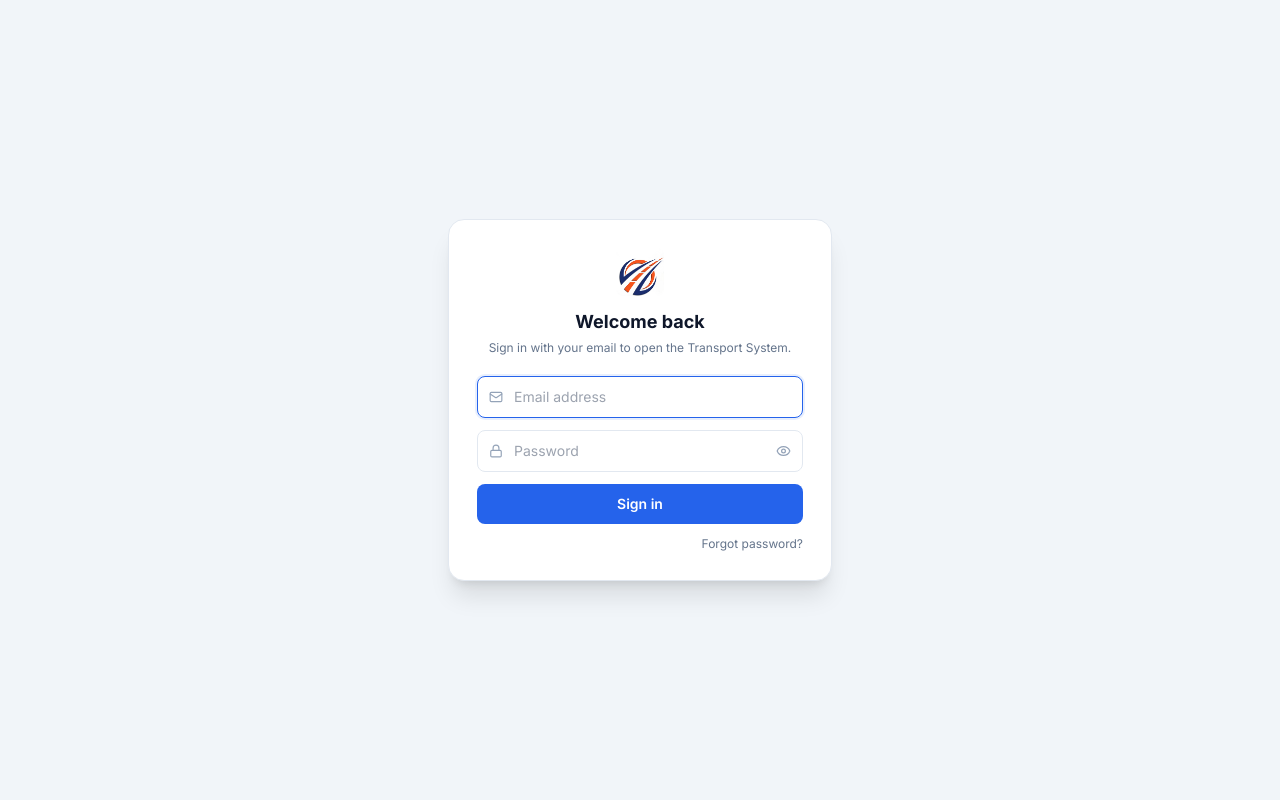
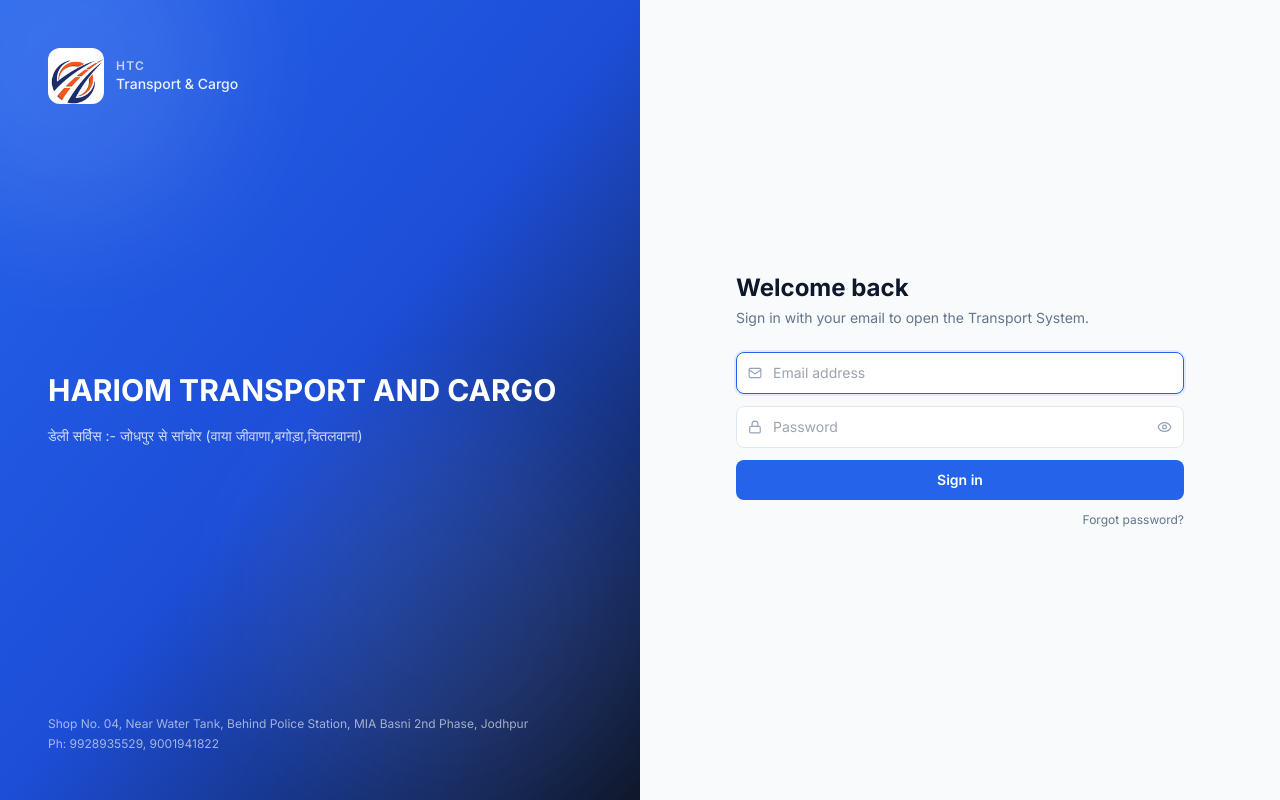
Before and after one commit to Sukhdev-jangid/transport-online, a React (Vite) app: page / in a window 1280 px wide. Built offline with nearby package versions, Linux system fonts and the light colour scheme; no server answers; the database is empty.

Commit message:
feat: redesign login page with a two-pane split layout and brand panel

```diff
--- a/src/pages/Login.jsx
+++ b/src/pages/Login.jsx
@@ -58,20 +58,13 @@ export default function Login({ onUnlock }) {
 
   return (
     <Shell>
-      <div className="text-center mb-5">
-        {COMPANY.logoDataUrl ? (
-          <img src={COMPANY.logoDataUrl} alt={COMPANY.short} className="mx-auto w-12 h-12 rounded-lg object-contain mb-3" />
-        ) : (
-          <div className="mx-auto w-12 h-12 rounded-lg bg-primary-600 flex items-center justify-center text-white font-black text-sm mb-3">
-            {COMPANY.short}
-          </div>
-        )}
-        <h1 className="text-lg font-bold text-slate-900">{title}</h1>
-        <p className="text-xs text-slate-500 mt-1">{subtitle}</p>
+      <div className="mb-6">
+        <h1 className="text-2xl font-bold text-slate-900">{title}</h1>
+        <p className="text-sm text-slate-500 mt-1">{subtitle}</p>
       </div>
 
       {notice && (
-        <div className="mb-3 flex items-start gap-1.5 rounded-lg bg-green-50 border border-green-200 px-3 py-2 text-xs text-green-700">
+        <div className="mb-4 flex items-start gap-1.5 rounded-lg bg-green-50 border border-green-200 px-3 py-2 text-xs text-green-700">
           <ShieldCheck size={14} className="shrink-0 mt-0.5" />
           <span>{notice}</span>
         </div>
@@ -115,11 +108,62 @@ export default function Login({ onUnlock }) {
   )
 }
 
+// Two-pane shell: left = brand panel, right = the form. Stacks on small screens.
 function Shell({ children }) {
   return (
-    <div className="flex items-center justify-center h-screen bg-slate-100 font-sans">
-      <div className="w-full max-w-sm rounded-2xl border border-slate-200 bg-white p-7 shadow-xl">
-        {children}
+    <div className="flex h-screen font-sans bg-white">
+      {/* LEFT — branding (hidden on small screens) */}
+      <div className="hidden md:flex md:w-1/2 relative overflow-hidden bg-gradient-to-br from-primary-600 via-primary-700 to-slate-900 text-white">
+        {/* soft decorative blobs */}
+        <div className="absolute -top-24 -left-24 w-80 h-80 rounded-full bg-white/10 blur-3xl" />
+        <div className="absolute bottom-0 right-0 w-96 h-96 rounded-full bg-white/5 blur-3xl" />
+
+        <div className="relative z-10 flex flex-col justify-between p-12 w-full">
+          <div className="flex items-center gap-3">
+            {COMPANY.logoDataUrl ? (
+              <img src={COMPANY.logoDataUrl} alt={COMPANY.short} className="w-14 h-14 rounded-xl object-contain" />
+            ) : (
+              <div className="w-14 h-14 rounded-xl bg-white/90 text-primary-700 flex items-center justify-center font-black">
+                {COMPANY.short}
+              </div>
+            )}
+            <div>
+              <div className="text-xs font-semibold uppercase tracking-widest text-white/70">{COMPANY.short}</div>
+              <div className="text-sm font-medium text-white/90">{COMPANY.shortLabel}</div>
+            </div>
+          </div>
+
+          <div>
+            <h2 className="text-3xl font-black leading-tight">{COMPANY.name}</h2>
+            {COMPANY.tagline && (
+              <p className="mt-4 text-sm text-white/80 leading-relaxed max-w-md">{COMPANY.tagline}</p>
+            )}
+          </div>
+
+          <div className="text-xs text-white/60 space-y-1">
+            {COMPANY.address && <p>{COMPANY.address}</p>}
+            {Array.isArray(COMPANY.phones) && COMPANY.phones.length > 0 && (
+              <p>Ph: {COMPANY.phones.join(', ')}</p>
+            )}
+          </div>
+        </div>
+      </div>
+
+      {/* RIGHT — form */}
+      <div className="flex w-full md:w-1/2 items-center justify-center p-6 sm:p-12 bg-slate-50">
+        {/* small-screen logo (brand panel is hidden) */}
+        <div className="w-full max-w-md">
+          <div className="md:hidden flex justify-center mb-6">
+            {COMPANY.logoDataUrl ? (
+              <img src={COMPANY.logoDataUrl} alt={COMPANY.short} className="w-14 h-14 rounded-xl object-contain" />
+            ) : (
+              <div className="w-14 h-14 rounded-xl bg-primary-600 text-white flex items-center justify-center font-black">
+                {COMPANY.short}
+              </div>
+            )}
+          </div>
+          {children}
+        </div>
       </div>
     </div>
   )
```
